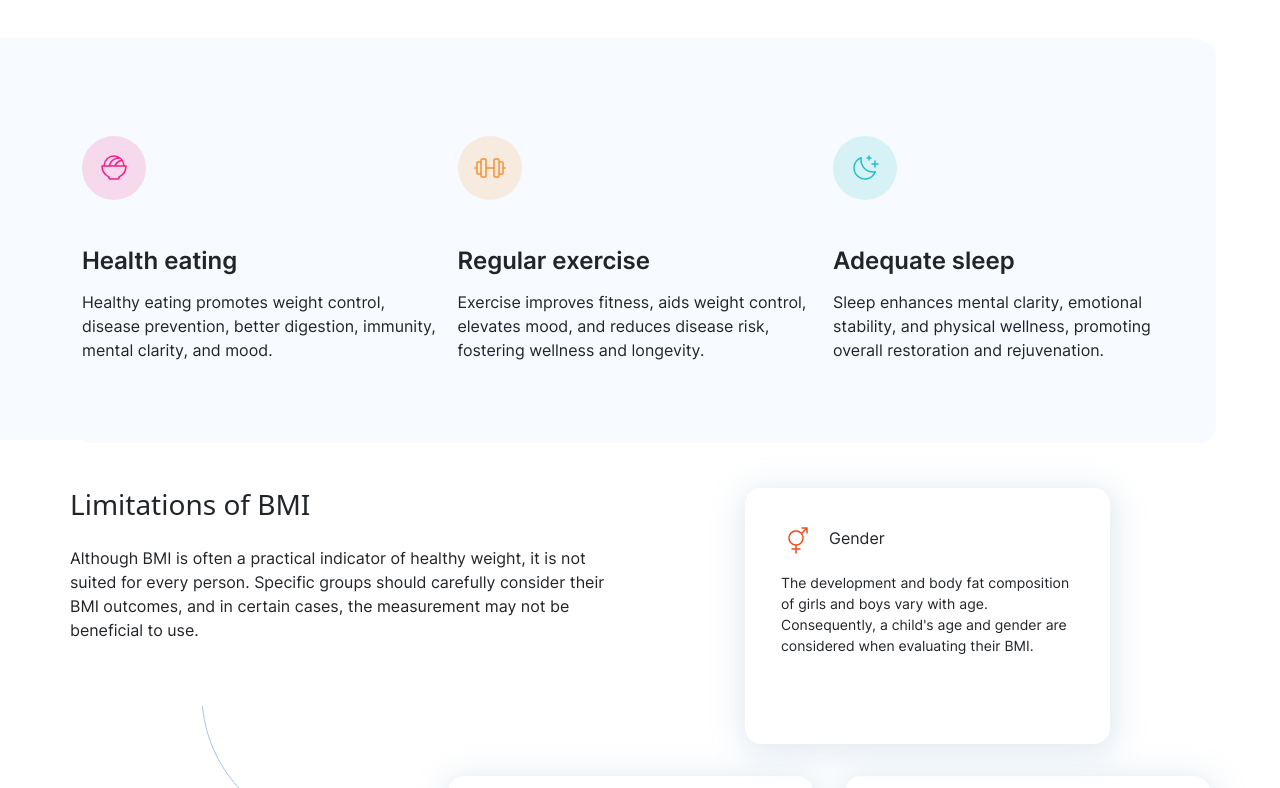
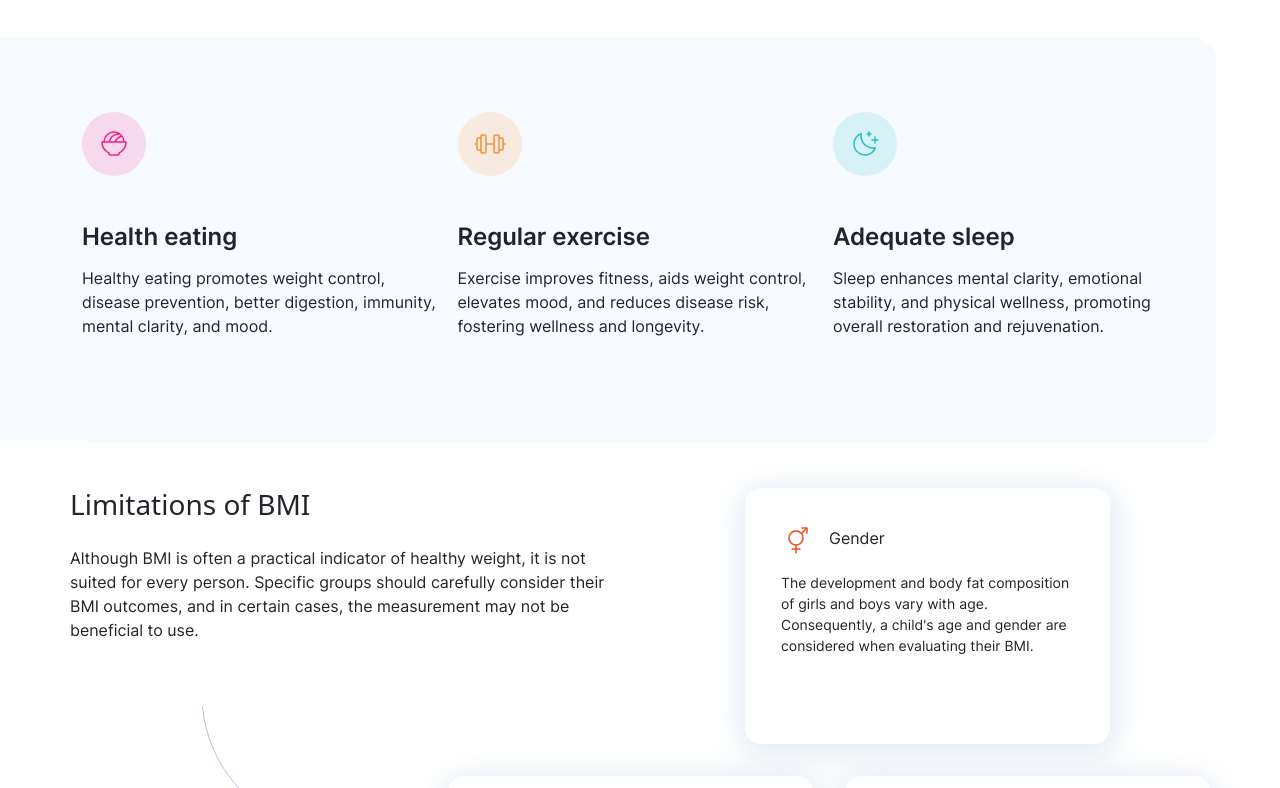
Before and after one commit to Soma586/BmiCalculator, a React (Create React App) app: page / in a window 1280 px wide. Shown: the part 1272-2060 px from the top of the page. Built offline with nearby package versions, Linux system fonts and the light colour scheme.

Commit message:
fixed padding for thirdsection

```diff
--- a/src/components/FourthSection/styles.scss
+++ b/src/components/FourthSection/styles.scss
@@ -4,6 +4,8 @@
     height: 704px;
     position: relative;
     // width: 1440px;
+
+    padding-bottom: 30px;
 
 }
 
--- a/src/components/ThirdSection/index.jsx
+++ b/src/components/ThirdSection/index.jsx
@@ -12,7 +12,7 @@ const Card = (props) =>{
     const {icon, title, desc} = props
 
     return (
-        <div className="card mb-3 pt-4">
+        <div className="card mb-3">
 
 
         <div className="d-lg-none d-xl-block">
--- a/src/components/ThirdSection/styles.scss
+++ b/src/components/ThirdSection/styles.scss
@@ -11,6 +11,9 @@
 
         //box-shadow: rgba(214, 230, 254, 0.2);
         box-shadow:6px 3px rgba(214, 230, 254, 0.2), -10em 0px rgba(214, 230, 254, 0.2);
+
+        padding-bottom: 40px;
+        padding-top: 40px;
     @include breakpoint-md {
 
     }
@@ -21,6 +24,7 @@
 
     padding-top: 74px;
     border-radius: 16px;
+    padding-bottom: 0;
     }
 }
 
```
